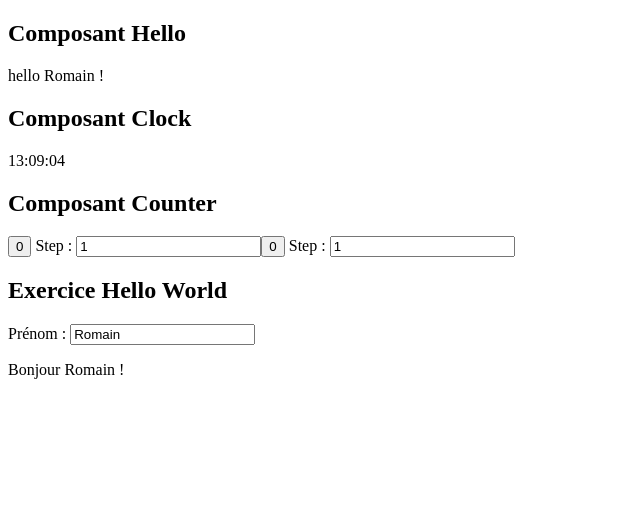
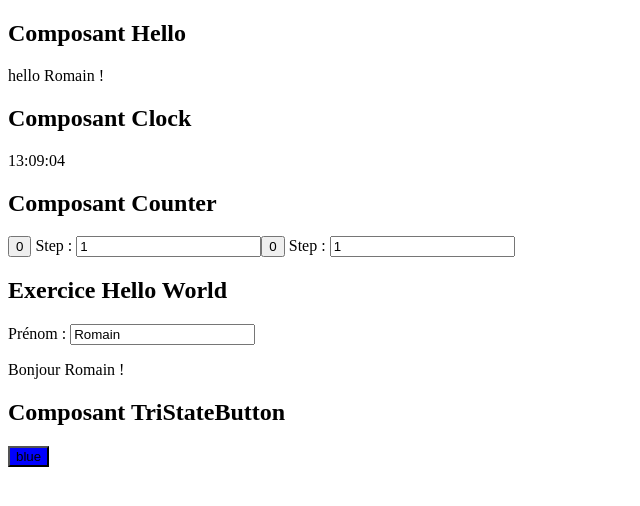
Before and after one commit to bioub/Formation_Angular_STMicroelectronics_2020_07, an Angular app in the folder hello-angular/: page / in a window 1280 px wide. Shown: the top 506 px of the page, without its empty margins (0-640 px from the left). Built offline with nearby package versions, Linux system fonts and the light colour scheme.

Commit message:
Style, class, Attributes binding

```diff
--- a/hello-angular/src/app/app.component.html
+++ b/hello-angular/src/app/app.component.html
@@ -10,3 +10,6 @@
 
 <h2>Exercice Hello World</h2>
 <app-exercice-hello-world></app-exercice-hello-world>
+
+<h2>Composant TriStateButton</h2>
+<app-tri-state-button></app-tri-state-button>
--- a/hello-angular/src/app/app.module.ts
+++ b/hello-angular/src/app/app.module.ts
@@ -6,6 +6,7 @@ import { HelloComponent } from './hello/hello.component';
 import { ClockComponent } from './clock/clock.component';
 import { CounterComponent } from './counter/counter.component';
 import { ExerciceHelloWorldComponent } from './exercice-hello-world/exercice-hello-world.component';
+import { TriStateButtonComponent } from './tri-state-button/tri-state-button.component';
 
 @NgModule({
   declarations: [
@@ -13,7 +14,8 @@ import { ExerciceHelloWorldComponent } from './exercice-hello-world/exercice-hel
     HelloComponent,
     ClockComponent,
     CounterComponent,
-    ExerciceHelloWorldComponent
+    ExerciceHelloWorldComponent,
+    TriStateButtonComponent
   ],
   imports: [
     BrowserModule
--- a/hello-angular/src/app/exercice-hello-world/exercice-hello-world.component.html
+++ b/hello-angular/src/app/exercice-hello-world/exercice-hello-world.component.html
@@ -4,9 +4,9 @@
 -->
 
 <label>
-    Prénom : <input type="text" value="Romain">
+    Prénom : <input type="text" [value]="prenom" (input)="prenom = $event.target.value">
 </label>
 
 <p>
-    Bonjour Romain !
+    Bonjour {{prenom}} !
 </p>
--- a/hello-angular/src/app/exercice-hello-world/exercice-hello-world.component.ts
+++ b/hello-angular/src/app/exercice-hello-world/exercice-hello-world.component.ts
@@ -7,6 +7,8 @@ import { Component, OnInit } from '@angular/core';
 })
 export class ExerciceHelloWorldComponent implements OnInit {
 
+  prenom = 'Romain';
+
   constructor() { }
 
   ngOnInit(): void {
--- /dev/null
+++ b/hello-angular/src/app/tri-state-button/tri-state-button.component.css
@@ -0,0 +1,3 @@
+.hidden {
+    display: none;
+}
--- /dev/null
+++ b/hello-angular/src/app/tri-state-button/tri-state-button.component.html
@@ -0,0 +1,24 @@
+<button
+  [style.backgroundColor]="states[0]"
+  [class.hidden]="indexShown !== 0"
+  [attr.data-color]="states[0]"
+  (click)="increment()"
+>
+  {{ states[0] }}
+</button>
+<button
+  [style.backgroundColor]="states[1]"
+  [class.hidden]="indexShown !== 1"
+  [attr.data-color]="states[1]"
+  (click)="increment()"
+>
+  {{ states[1] }}
+</button>
+<button
+  [style.backgroundColor]="states[2]"
+  [class.hidden]="indexShown !== 2"
+  [attr.data-color]="states[2]"
+  (click)="increment()"
+>
+  {{ states[2] }}
+</button>
--- /dev/null
+++ b/hello-angular/src/app/tri-state-button/tri-state-button.component.ts
@@ -0,0 +1,22 @@
+import { Component, OnInit } from '@angular/core';
+
+@Component({
+  selector: 'app-tri-state-button',
+  templateUrl: './tri-state-button.component.html',
+  styleUrls: ['./tri-state-button.component.css']
+})
+export class TriStateButtonComponent implements OnInit {
+
+  states = ['blue', 'red', 'yellow'];
+
+  indexShown = 0;
+
+  constructor() { }
+
+  ngOnInit(): void {
+  }
+
+  increment() {
+    this.indexShown = (this.indexShown + 1) % this.states.length;
+  }
+}
```
